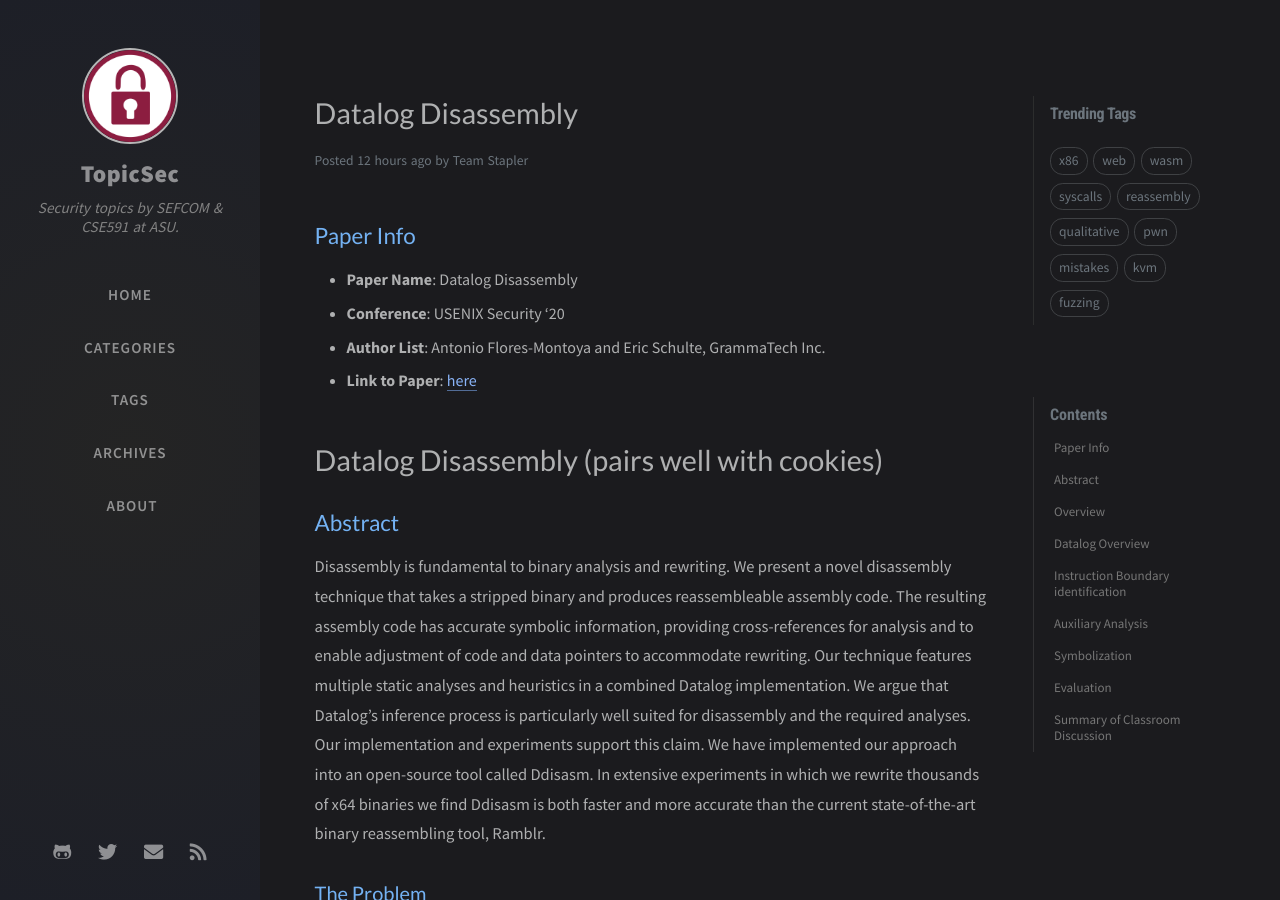
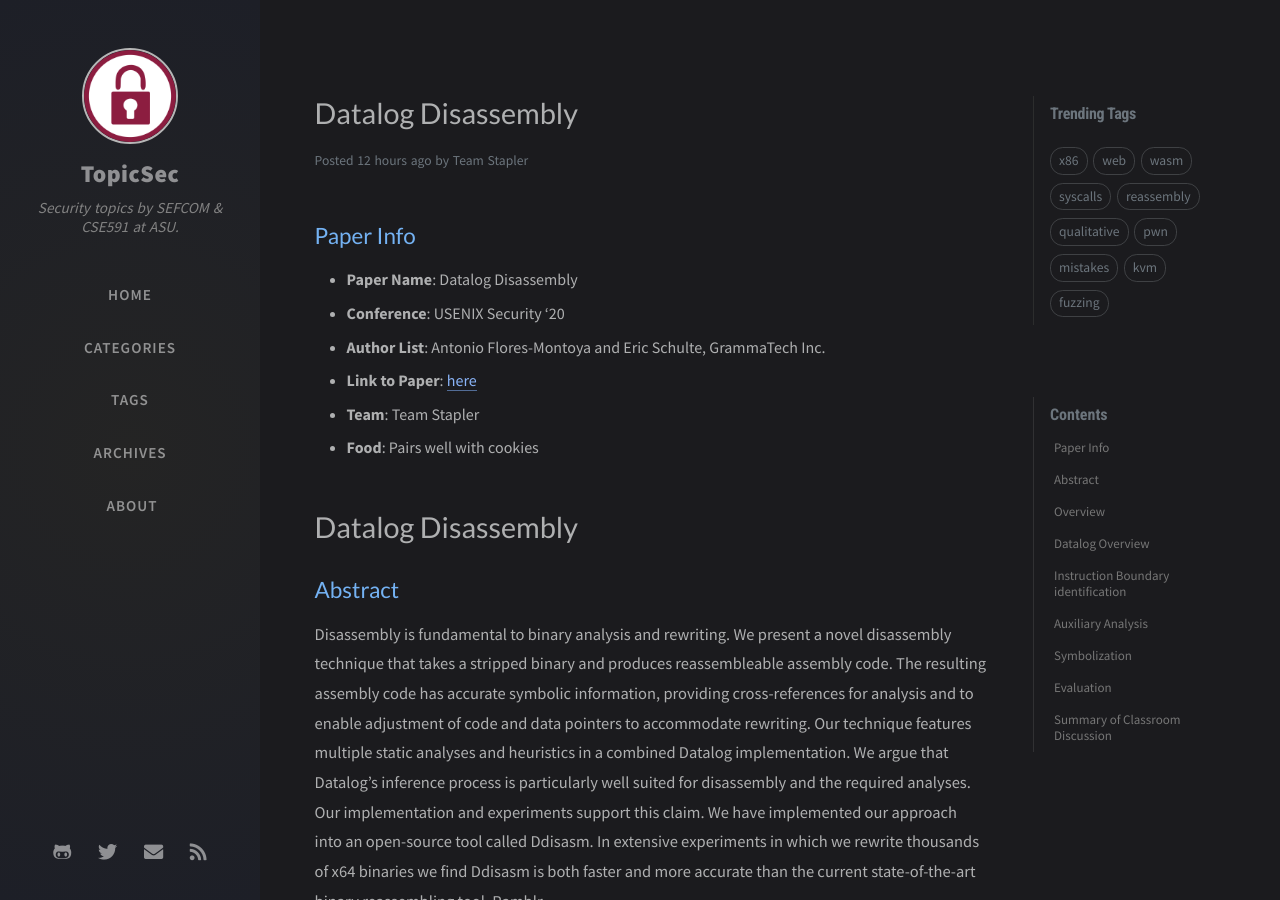
Before and after one commit to TopicSec/topicsec.github.io, a Jekyll site: the page built from _posts/2020-09-30-datalog-disassembly.md, in a window 1280 px wide and 900 px high. Built offline with Jekyll 4.4.1, drawn with Linux system fonts in a browser that asks for light colours; nearby versions of some CDN libraries; comment, search, counter and statistics services are not loaded.

Commit message:
add team and food to paper info

```diff
--- a/_posts/2020-09-30-datalog-disassembly.md
+++ b/_posts/2020-09-30-datalog-disassembly.md
@@ -12,8 +12,10 @@ pin: true
 - **Conference**: USENIX Security '20
 - **Author List**: Antonio Flores-Montoya and Eric Schulte, GrammaTech Inc.
 - **Link to Paper**: [here](https://www.usenix.org/system/files/sec20-flores-montoya.pdf)
+- **Team**: Team Stapler
+- **Food**: Pairs well with cookies
 
-# Datalog Disassembly (pairs well with cookies)
+# Datalog Disassembly
 
 
 ## Abstract
```
